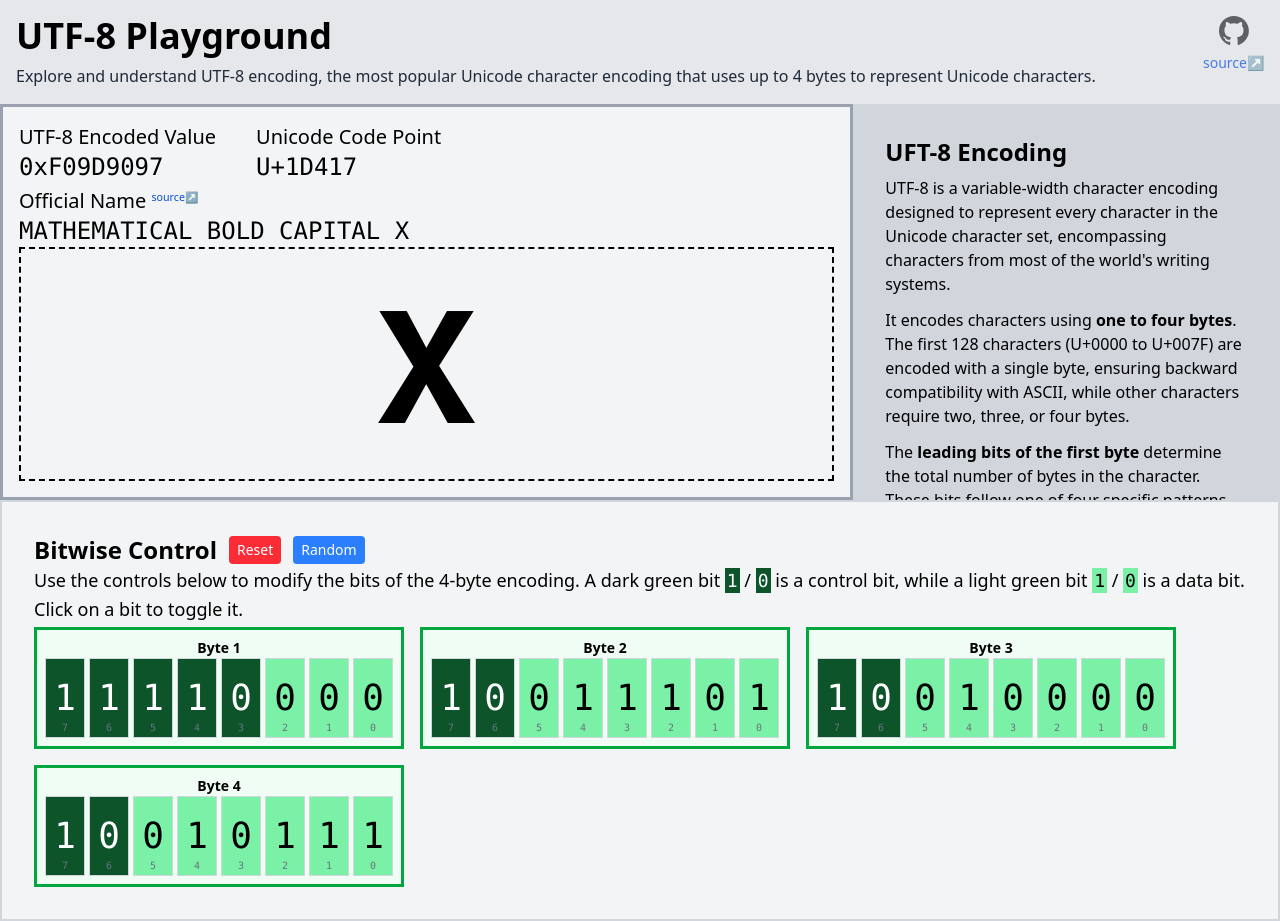
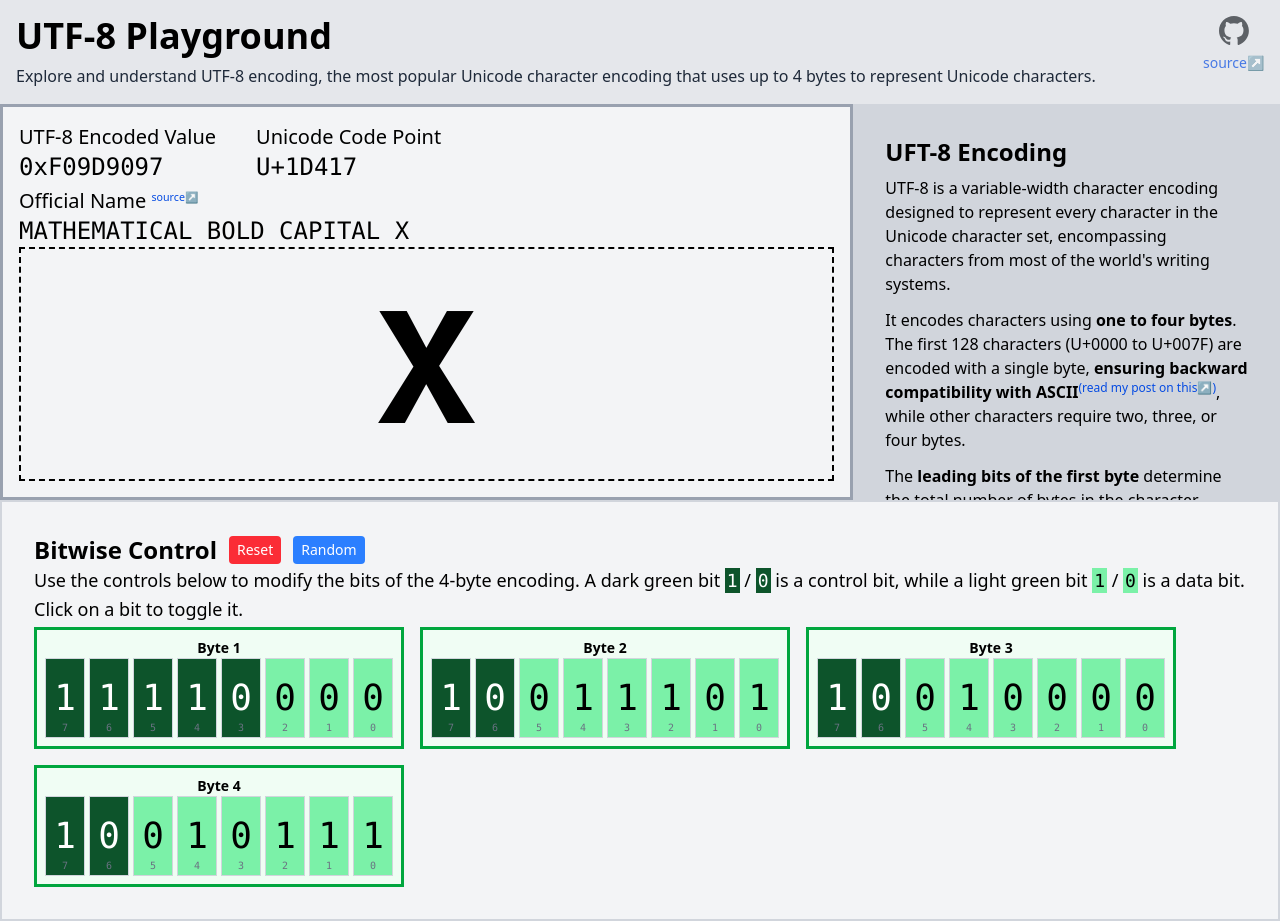
Before and after one commit to vishnuharidas/utf8-playground, a React (Vite) app: page / in a window 1280 px wide. Built offline with nearby package versions, Linux system fonts and the light colour scheme.

Commit message:
Link to blog post on the brilliant design of UTF-8

```diff
--- a/src/components/NotesPanel.tsx
+++ b/src/components/NotesPanel.tsx
@@ -9,7 +9,10 @@ function NotesPanel(props: NotesPanelProps) {
             <h2 className="text-2xl font-bold mb-2">UFT-8 Encoding</h2>
             <div className="text-grey-700 text-md space-y-3">
                 <p>UTF-8 is a variable-width character encoding designed to represent every character in the Unicode character set, encompassing characters from most of the world's writing systems.</p>
-                <p>It encodes characters using <strong>one to four bytes</strong>. The first 128 characters (U+0000 to U+007F) are encoded with a single byte, ensuring backward compatibility with ASCII, while other characters require two, three, or four bytes.</p>
+                <p>It encodes characters using <strong>one to four bytes</strong>. The first 128 characters (U+0000 to U+007F) are encoded with a single byte, <strong>ensuring backward compatibility with ASCII</strong>
+                    <sup>
+                        <a href="https://iamvishnu.com/posts/utf8-is-brilliant-design">(read my post on this↗)</a>
+                    </sup>, while other characters require two, three, or four bytes.</p>
                 <p>The <strong>leading bits of the first byte</strong> determine the total number of bytes in the character. These bits follow one of four specific patterns, which indicate how many continuation bytes follow.</p>
                 <ul className="list-disc list-inside mt-2 space-y-2">
                     <li>
```
Also changed, not shown: 1 other file (tests, documents, lock files or other folders).
